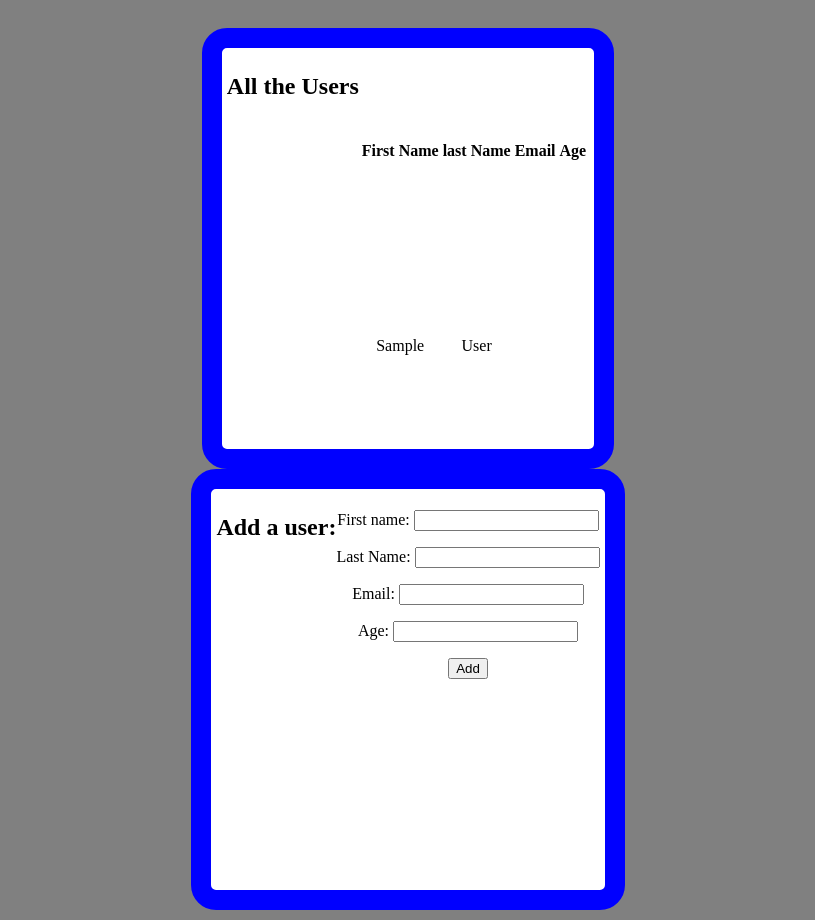
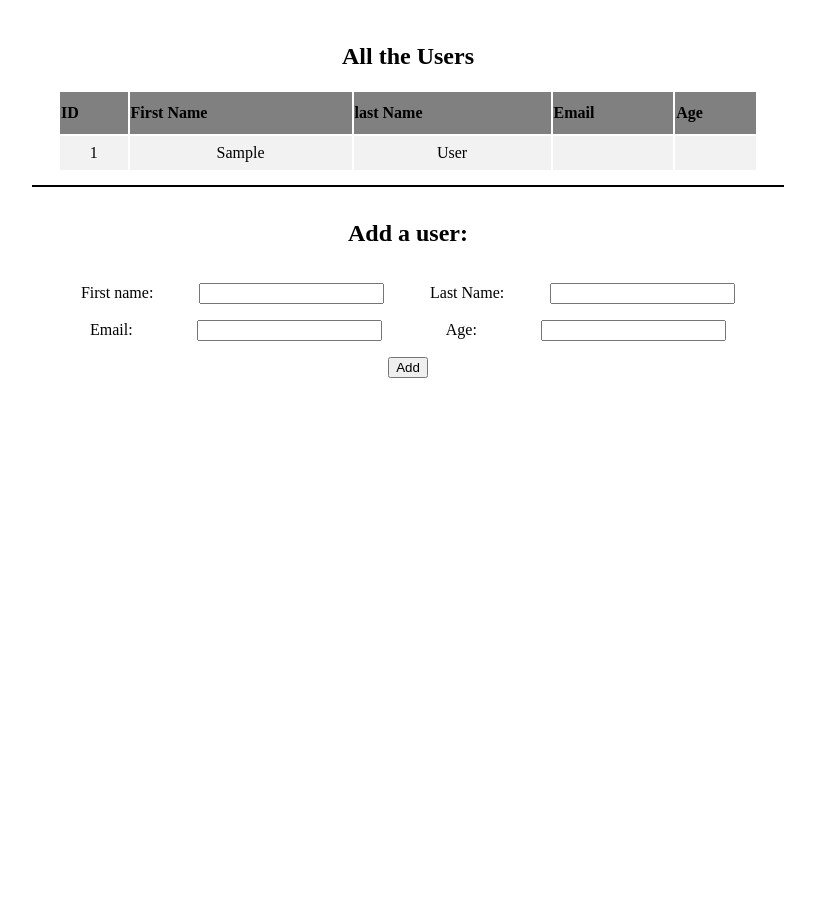
Before and after one commit to Nathan-Langione/users_with_templates, a Django app: template users_app/templates/index.html in a window 1280 px wide. Shown: the whole page, without its empty margins (232-1047 px from the left). After the commit the page ends 378 px from the top, so only its background shows below. Run offline with Django 3.2, Linux system fonts and the light colour scheme; the template is opened without the code that fills it: values that come from a table or form of the project are taken from there, others are empty; tables that the repository leaves empty hold one stand-in row (values such as "Sample post").

Commit message:
css is close enough

```diff
--- a/users_app/static/css/style.css
+++ b/users_app/static/css/style.css
@@ -6,16 +6,41 @@ body{
     width: 900px;
     height: 900px;
     margin: auto;
-    background: gray;
-    padding: 10px;
 }
+
 div{
     display: flex;
-    border: 20px solid blue;
-    border-radius: 25px;
+    flex-direction: column;
     text-align: center;
-    width: fit-content;
-    height: 500px;
+    width: 700px;
+    height: fit-content;
     background-color: white;
     padding: 5px;
 }
+
+td{
+    padding: 8px;
+}
+
+th {
+    padding-top: 12px;
+    padding-bottom: 12px;
+    text-align: left;
+    background-color: grey;
+
+}
+
+tr:nth-child(even){
+    background-color: #f2f2f2;
+}
+
+p{
+    display: flex;
+    align-items: center;
+    justify-content: space-around;
+}
+
+hr{
+    width: 750px;
+    border: 1px solid black;
+}
--- a/users_app/templates/index.html
+++ b/users_app/templates/index.html
@@ -9,9 +9,9 @@
     <body>
         <div>
             <h2>All the Users</h2>
-
             <table>
                 <tr>
+                    <th>ID</th>
                     <th>First Name</th>
                     <th>last Name</th>
                     <th>Email</th>
@@ -19,6 +19,7 @@
                 </tr>
                 {% for user in all_users %}
                 <tr>
+                    <td>{{user.id}}</td>
                     <td>{{user.first_name}}</td>
                     <td>{{user.last_name}}</td>
                     <td>{{user.email_address}}</td>
@@ -27,14 +28,19 @@
                 {% endfor %}
             </table>
             </div>
+            <hr>
             <div>
             <h2>Add a user:</h2>
             <form action="/process" method="post">
                 {% csrf_token %}
-                <p>First name: <input name="first_name" type="text"></p>
-                <p>Last Name: <input name="last_name" type="text"></p>
-                <p>Email: <input name="email" type="text"></p>
-                <p>Age: <input name="age" type="text"></p>
+                <p>
+                    First name: <input name="first_name" type="text">
+                    Last Name: <input name="last_name" type="text">
+                </p>
+                <p>
+                    Email: <input name="email" type="text">
+                    Age: <input name="age" type="text">
+                </p>
                 <button type="submit">Add</button>
             </form>
         </div>
```
Also changed, not shown: users_app/templates/result.html (deleted, +0 -25 lines).
